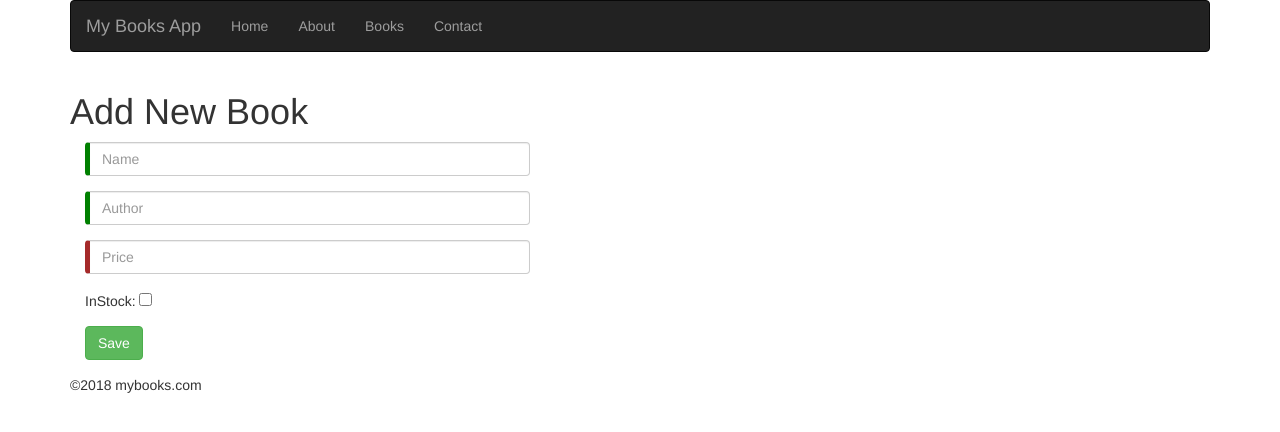
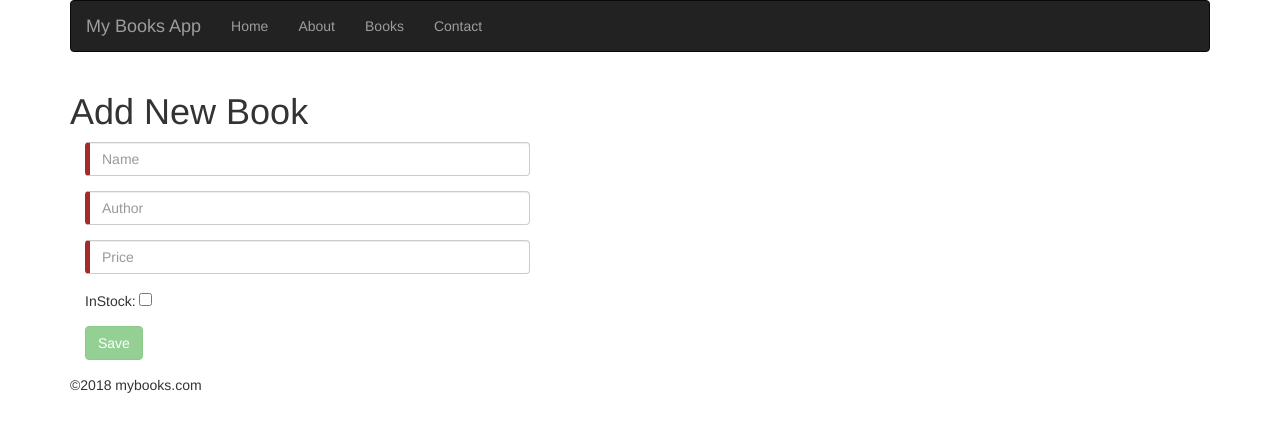
Before and after one commit to Mujib517/angular5.ui, an Angular app: page /books/reactive in a window 1280 px wide. Shown: the top 432 px of the page. Built offline with nearby package versions, Linux system fonts and the light colour scheme.

Commit message:
Validations

```diff
--- a/src/app/reactive-form/reactive-form.component.ts
+++ b/src/app/reactive-form/reactive-form.component.ts
@@ -1,5 +1,5 @@
 import { Component, OnInit } from '@angular/core';
-import { FormBuilder, FormGroup } from '@angular/forms';
+import { FormBuilder, FormGroup, Validators } from '@angular/forms';
 
 @Component({
   selector: 'app-reactive-form',
@@ -9,19 +9,24 @@ import { FormBuilder, FormGroup } from '@angular/forms';
    <div class="col-md-5">
         <div class="form-group">
           <input type="text" placeholder="Name" class="form-control" formControlName="name"/>
-
+          <span *ngIf="frm.controls.name.touched && frm.controls.name.errors?.required" class="text-danger">Required</span>
+          <span *ngIf="frm.controls.name.touched && frm.controls.name.errors?.minlength" class="text-danger">Min 3 Chars</span>
+          <span *ngIf="frm.controls.name.touched && frm.controls.name.errors?.maxlength" class="text-danger">Max 10 Chars</span>
         </div>
         <div class="form-group">
           <input  type="text" placeholder="Author" class="form-control" formControlName="author" />
-          </div>
+          <span *ngIf="frm.controls.author.touched && frm.controls.author.errors?.required" class="text-danger">Required</span>
+        </div>
         <div class="form-group">
           <input type="text" required="true" class="form-control" placeholder="Price" formControlName="price"/>
-        </div>
+          <span *ngIf="frm.controls.price.touched && frm.controls.price.errors?.required" class="text-danger">Required</span>
+          <span *ngIf="frm.controls.price.touched && frm.controls.price.errors?.pattern" class="text-danger">Invalid Price</span>
+          </div>
         <div class="form-group">
         InStock: <input type="checkbox" formControlName="inStock"/>
       </div>
       <div class="form-group">
-        <button class="btn btn-success" (click)="onSave()" >Save</button>
+        <button [disabled]="frm.invalid" class="btn btn-success" (click)="onSave()" >Save</button>
       </div>
       </div>
     </form>
@@ -33,9 +38,9 @@ export class ReactiveFormComponent {
 
   constructor(private fb: FormBuilder) {
     this.frm = this.fb.group({
-      name: [''],
-      author: [],
-      price: [''],
+      name: ['', [Validators.required, Validators.minLength(3), Validators.maxLength(10)]],
+      author: ['', [Validators.required]],
+      price: ['', [Validators.required, Validators.pattern("[0-9]{3,5}")]],
       inStock: []
     });
   }
```
